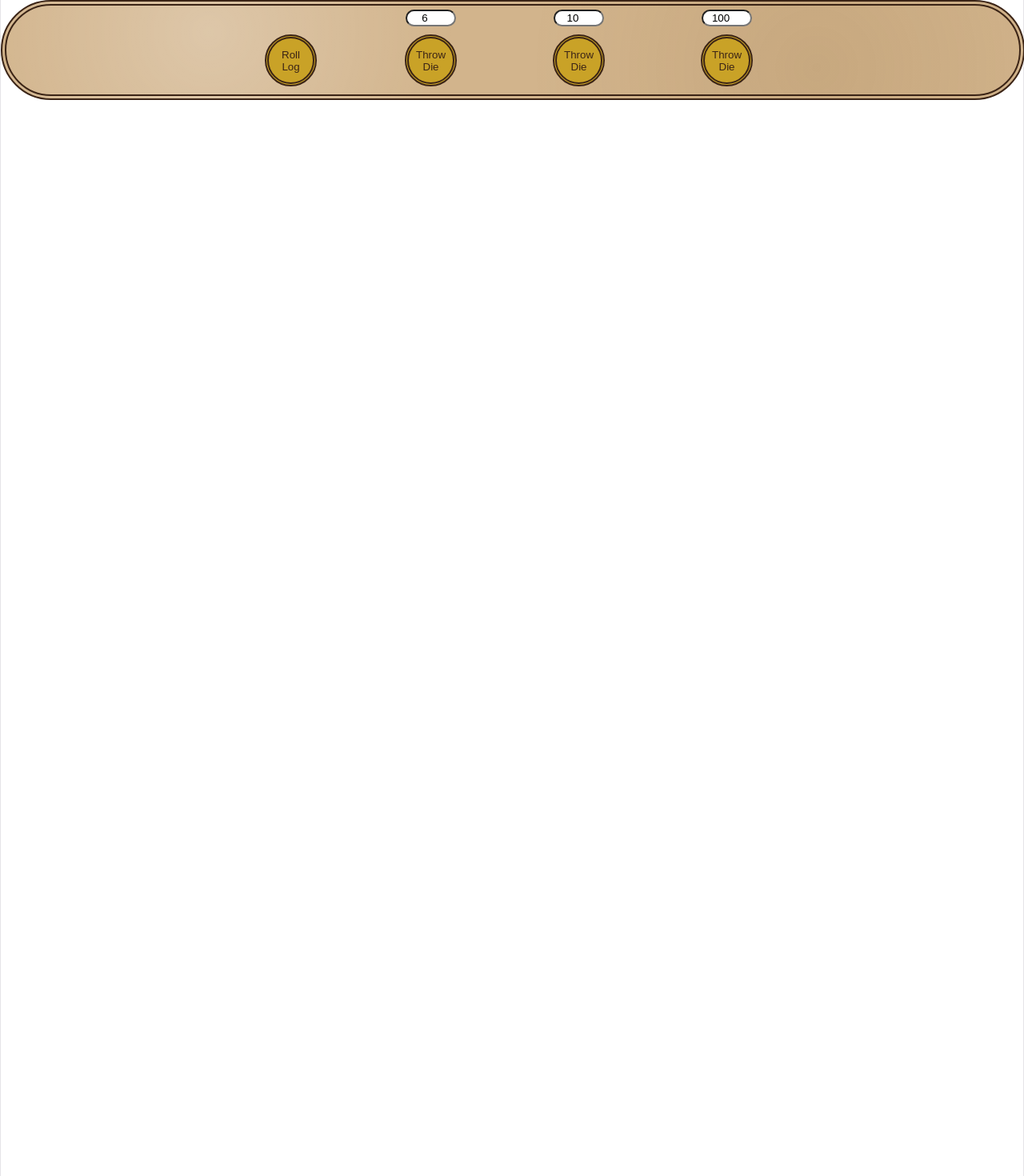
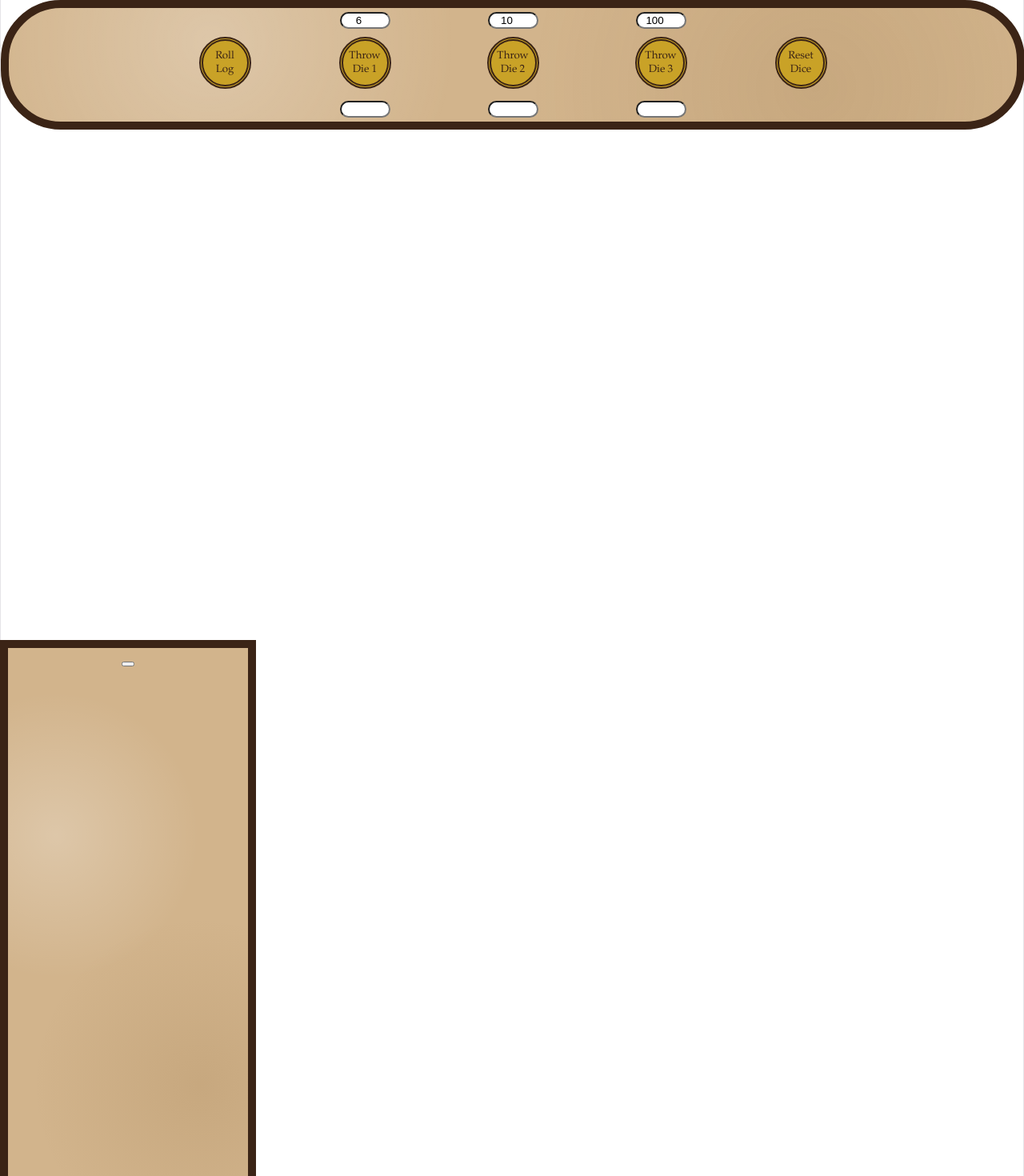
Before and after one commit to zocalop/UnthrownDice, a React (Vite) app: page / in a window 1280 px wide. Shown: the top 1470 px of the page at 80% size. Built offline with nearby package versions, Linux system fonts and the light colour scheme.

Commit message:
Create RollLog window and Reset Dice btn

```diff
--- a/src/App.css
+++ b/src/App.css
@@ -15,13 +15,14 @@ html, body, #root {
   background: radial-gradient(circle at 20% 30%, rgba(255,255,255,.25), transparent 30%), radial-gradient(circle at 80% 70%, rgba(120,80,30,.12), transparent 35%),tan;
   border-radius: 75px;
   gap: 100px;
-  border: 7.5px double #3B2416;
+  border: 10px solid #3B2416;
   box-sizing: border-box;
   color: #9B111E;
 }
 
 .roll-btn {
   margin: 10px;
+  font-family: garamond;
   color: #3B2416;
   width: 65px;
   height: 65px;
@@ -36,12 +37,29 @@ html, body, #root {
   text-align: center;
 }
 
+.output {
+  width: 55px;
+  border-radius: 25px;
+  text-align: center;
+  margin-bottom: 5px;
+}
+
 .roll-log {
+  position: fixed;
+  inset: 0;
+  background: radial-gradient(circle at 20% 30%, rgba(255,255,255,.25), transparent 30%), radial-gradient(circle at 80% 70%, rgba(120,80,30,.12), transparent 35%),tan;
+  transform: translateY(100%);
+  transition: transform 0.5s ease;
+  overflow-y: auto;
+  width: 25%;
+  border: 10px solid #3B2416;
+  border-radius: 0px;
   z-index: 9999;
+  box-sizing: border-box;
 }
 
 .roll-log.visible {
-
+  transform: translateY(0);
 }
 
 .log-btn {
@@ -52,4 +70,16 @@ html, body, #root {
   border-radius: 55px;
   border: 5px double #3B2416;
   background: #c9a227;
+  font-family: garamond;
 }
+
+.reset-btn {
+  margin-top: 36px;
+  color: #3B2416;
+  width: 65px;
+  height: 65px;
+  border-radius: 55px;
+  border: 5px double #3B2416;
+  background: #c9a227;
+  font-family: garamond;
+}
--- a/src/Components/Dice.jsx
+++ b/src/Components/Dice.jsx
@@ -1,6 +1,6 @@
 
 import { useState } from 'react';
-
+import RollLog from './RollLog.jsx';
 
 function Dice() {
   const [roll1, setRoll1] = useState('');
@@ -25,8 +25,20 @@ function Dice() {
   };
 
   const handleLogBtn = (e) => {
-    e.preventDefault();
     setShowRollLog(true);
+  };
+
+  const handleCloseLog = () => {
+    setShowRollLog(false);
+  };
+
+  const handleResetDice = () => {
+    setDie1(6);
+    setDie2(10);
+    setDie3(100);
+    setRoll1('');
+    setRoll2('');
+    setRoll3('');
   };
 
   return (
@@ -34,7 +46,7 @@ function Dice() {
     <div className="dice-bar">
       <button
         className="log-btn"
-        onClick={(e) => handleLogBtn()}
+        onClick={handleLogBtn}
       >
         Roll Log
       </button>
@@ -54,10 +66,15 @@ function Dice() {
           type="submit"
           className="roll-btn"
         >
-          Throw Die
+          Throw Die 1
         </button>
         <br />
-        {roll1}
+        <input
+          className="output"
+          type="text"
+          readOnly
+          value={roll1}
+        />
       </form>
 
       <form
@@ -75,10 +92,15 @@ function Dice() {
           type="submit"
           className="roll-btn"
         >
-          Throw Die
+          Throw Die 2
         </button>
         <br />
-        {roll2}
+        <input
+          className="output"
+          type="text"
+          readOnly
+          value={roll2}
+        />
       </form>
 
       <form
@@ -96,15 +118,27 @@ function Dice() {
           type="submit"
           className="roll-btn"
         >
-          Throw Die
+          Throw Die 3
         </button>
         <br />
-        {roll3}
+        <input
+          className="output"
+          type="text"
+          readOnly
+          value={roll3}
+        />
       </form>
+
+      <button
+        className="reset-btn"
+        onClick={handleResetDice}
+      >
+        Reset Dice
+      </button>
     </div>
 
     <div className={`roll-log ${showRollLog ? 'visible' : ''}`}>
-
+      <RollLog onCloseLog={handleCloseLog} />
     </div>
   </>
   )
--- /dev/null
+++ b/src/Components/RollLog.jsx
@@ -0,0 +1,14 @@
+
+const RollLog = ({ onCloseLog }) => {
+
+  return (
+    <>
+      <button
+        onClick={onCloseLog}
+      >
+      </button>
+    </>
+  )
+};
+
+export default RollLog;
```
